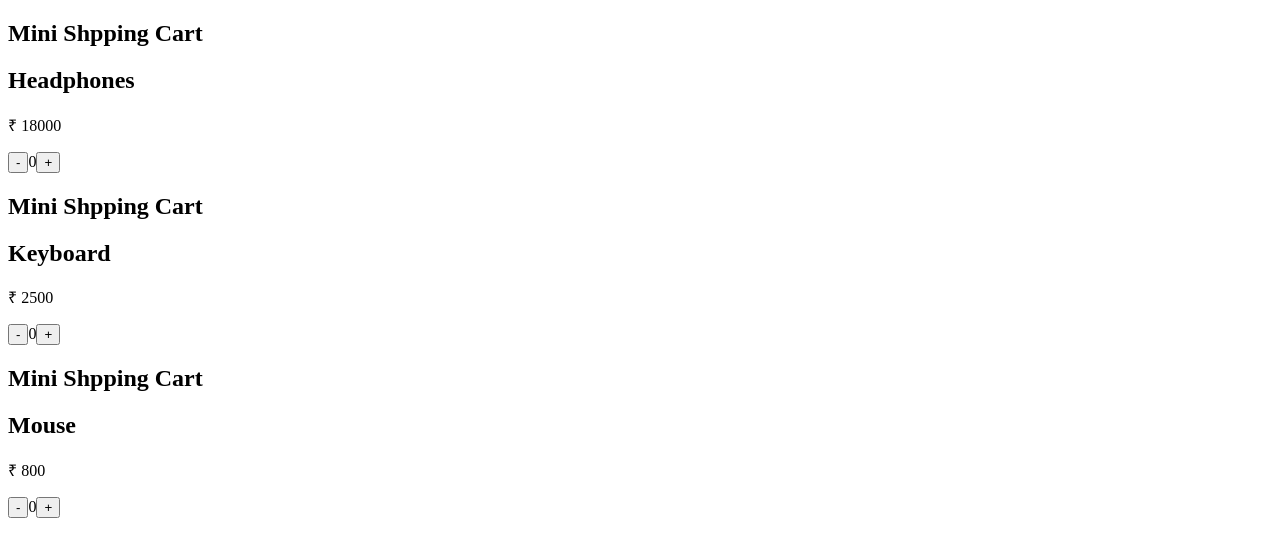
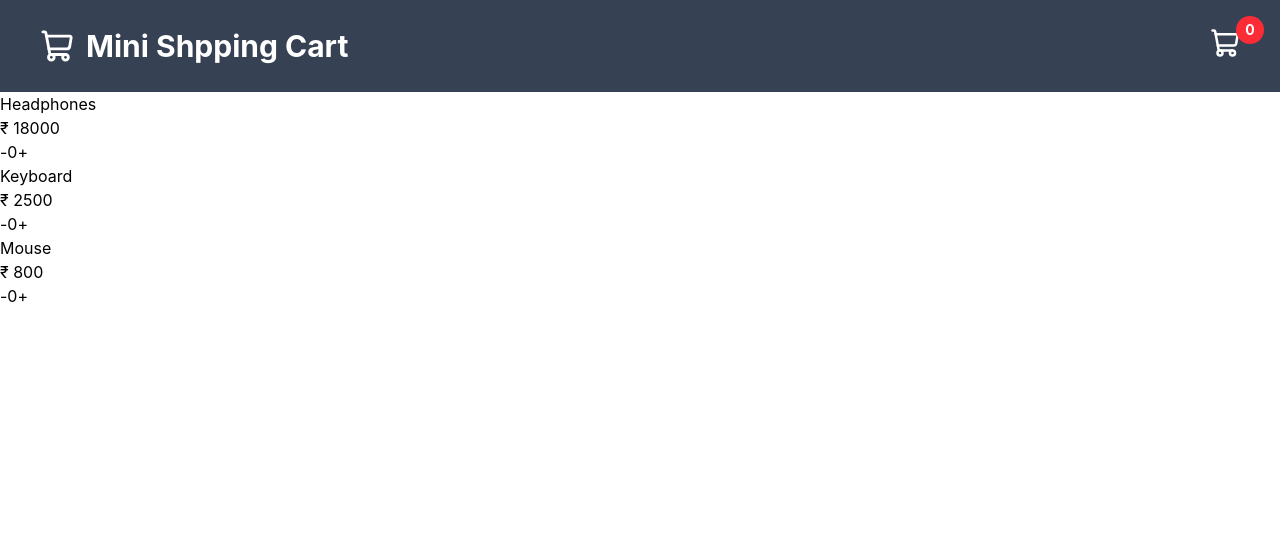
Before and after one commit to bhushank45/React-Projects, a React (Vite) app in the folder mini-shopping-cart/: page / in a window 1280 px wide. Shown: the top 556 px of the page. Built offline with nearby package versions, Linux system fonts and the light colour scheme.

Commit message:
style: add cart header with item badge

```diff
--- a/mini-shopping-cart/package.json
+++ b/mini-shopping-cart/package.json
@@ -10,6 +10,8 @@
     "preview": "vite preview"
   },
   "dependencies": {
+    "@tailwindcss/vite": "^4.3.3",
+    "lucide-react": "^1.48.0",
     "react": "^19.2.8",
     "react-dom": "^19.2.8"
   },
--- a/mini-shopping-cart/src/App.jsx
+++ b/mini-shopping-cart/src/App.jsx
@@ -40,10 +40,11 @@ const App = () => {
   };
   return (
     <div>
+      <div>
+        <CartHeader totalItems={totalItems}/>
+      </div>
       {products.map((product, idx) => {
         return (
-          <div>
-            <CartHeader />
           <ProductCard
             key={idx}
             name={product.name}
@@ -52,7 +53,6 @@ const App = () => {
             increaseQuantity={increaseQuantity}
             decreaseQuantity={decreaseQuantity}
           />
-          </div>
         );
       })}
     </div>
--- a/mini-shopping-cart/src/components/CartHeader.jsx
+++ b/mini-shopping-cart/src/components/CartHeader.jsx
@@ -1,11 +1,21 @@
-import React from 'react'
+import { ShoppingCart } from "lucide-react";
 
-const CartHeader = () => {
+const CartHeader = (props) => {
   return (
-    <div>
-        <h2>Mini Shpping Cart</h2>
+    <div className="flex px-10 py-7 justify-between bg-gray-700 text-white">
+      <h2 className="flex items-center gap-3 text-3xl font-bold">
+        <ShoppingCart size={34} /> Mini Shpping Cart
+      </h2>
+      <div className="relative">
+        <span>
+          <ShoppingCart size={30}/>
+        </span>
+        <span className="absolute -top-3 -right-6 h-7 w-7 rounded-full bg-red-500 text-sm font-bold flex items-center justify-center">
+          {props.totalItems}
+        </span>
+      </div>
     </div>
-  )
-}
+  );
+};
 
-export default CartHeader
+export default CartHeader;
--- a/mini-shopping-cart/src/index.css
+++ b/mini-shopping-cart/src/index.css
@@ -0,0 +1 @@
+@import "tailwindcss";
--- a/mini-shopping-cart/vite.config.js
+++ b/mini-shopping-cart/vite.config.js
@@ -1,7 +1,8 @@
 import react from '@vitejs/plugin-react'
 import { defineConfig } from 'vite'
+import tailwindcss from "@tailwindcss/vite";
 
 // https://vite.dev/config/
 export default defineConfig({
-  plugins: [react()],
-})
+  plugins: [react(), tailwindcss()],
+});
```
Also changed, not shown: 1 other file (tests, documents, lock files or other folders). Lines whose indentation alone changed are shown as unchanged.
